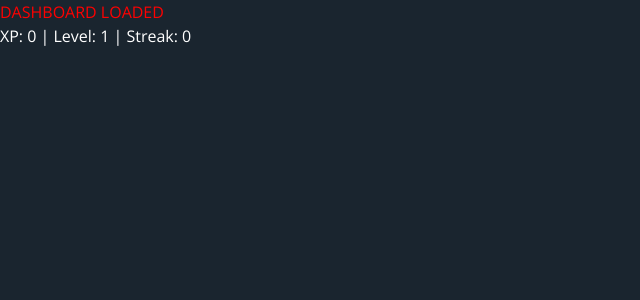
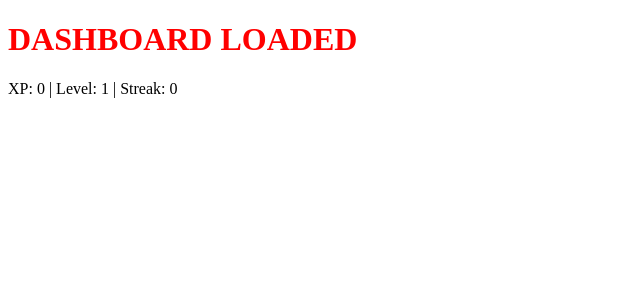
Before and after one commit to hartmanmba-svg/calibrate, a Next.js app: page /dashboard in a window 1280 px wide. Shown: the top 300 px of the page, without its empty margins (0-640 px from the left). Built offline with nearby package versions, Linux system fonts and the light colour scheme.

Commit message:
Diagnostic: strip root layout to bare HTML to isolate crash

```diff
--- a/app/layout.tsx
+++ b/app/layout.tsx
@@ -1,38 +1,11 @@
-import type { Metadata } from "next";
-import { Oswald, Open_Sans } from "next/font/google";
-import "./globals.css";
+import type { Metadata } from 'next'
 
-const oswald = Oswald({
-  subsets: ["latin"],
-  variable: "--font-oswald",
-  weight: ["400", "600"],
-});
+export const metadata: Metadata = { title: 'Calibrate' }
 
-const openSans = Open_Sans({
-  subsets: ["latin"],
-  variable: "--font-open-sans",
-  weight: ["400", "600"],
-});
-
-export const metadata: Metadata = {
-  title: "Calibrate — Sharpen your edge.",
-  description: "Spaced repetition and clinical readiness for IONM professionals.",
-};
-
-export const viewport = {
-  themeColor: "#1A252F",
-};
-
-export default function RootLayout({
-  children,
-}: Readonly<{
-  children: React.ReactNode;
-}>) {
+export default function RootLayout({ children }: { children: React.ReactNode }) {
   return (
     <html lang="en">
-      <body className={`${oswald.variable} ${openSans.variable} font-body antialiased bg-dark text-white`}>
-        {children}
-      </body>
+      <body>{children}</body>
     </html>
-  );
+  )
 }
```
